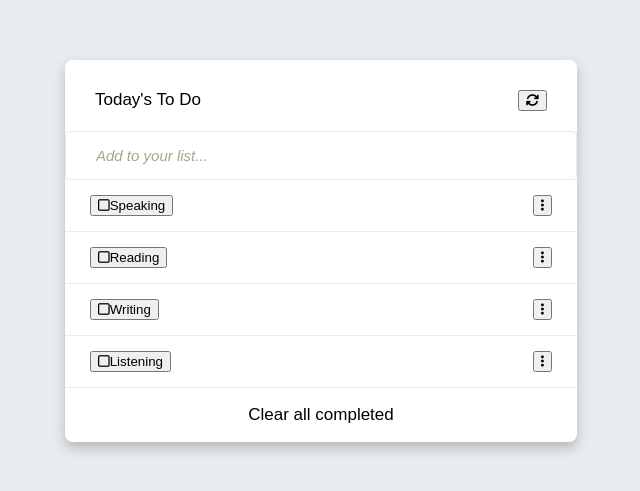
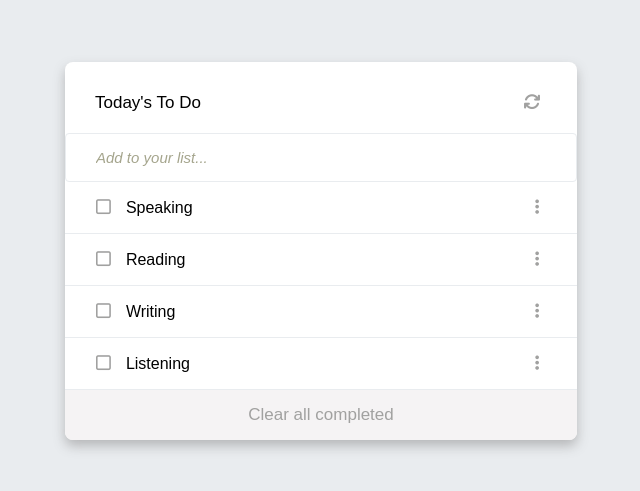
Before and after one commit to shahira-sadat/To-Do-list, a website built with webpack: page src/index.html in a window 1280 px wide. Shown: the part 149-640 px from the top of the page, without its empty margins (319-959 px from the left). Built offline with nearby package versions, Linux system fonts and the light colour scheme.

Commit message:
Add style to button, i tag for icons, checkbox and clear-all-completed parts

```diff
--- a/src/style.css
+++ b/src/style.css
@@ -62,3 +62,37 @@ main {
     box-sizing: border-box;
     border-bottom: 1px solid #e9ecef;
 }
+
+button {
+    min-width: 30px;
+    cursor: pointer;
+    background-color: transparent;
+    border: none;
+    font-size: 1rem;
+    font-family: inherit;
+    display: flex;
+    align-items: baseline;
+    justify-content: center;
+}
+
+i {
+    font-size: 17px;
+    color: #a1a1a0;
+}
+
+.fa-square {
+    margin-right: 15px;
+}
+
+#remove-completed {
+    width: 100%;
+    text-align: center;
+    cursor: pointer;
+    color: #a1a1a0;
+    margin: 0;
+    padding: 15px;
+    box-sizing: border-box;
+    background-color: #f5f3f4;
+    border-bottom-left-radius: 8px;
+    border-bottom-right-radius: 8px;
+}
```
Also changed, not shown: dist/main.js.
